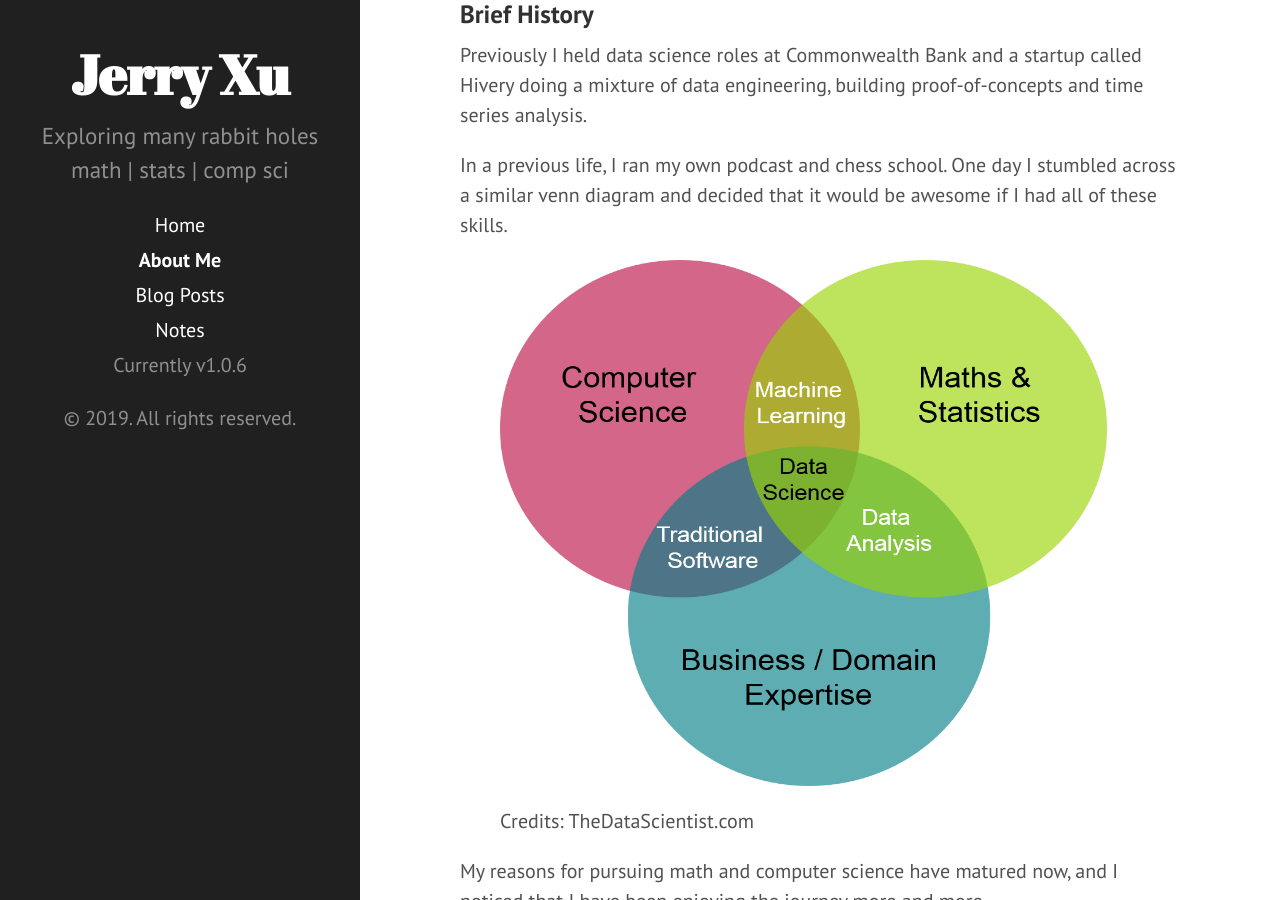
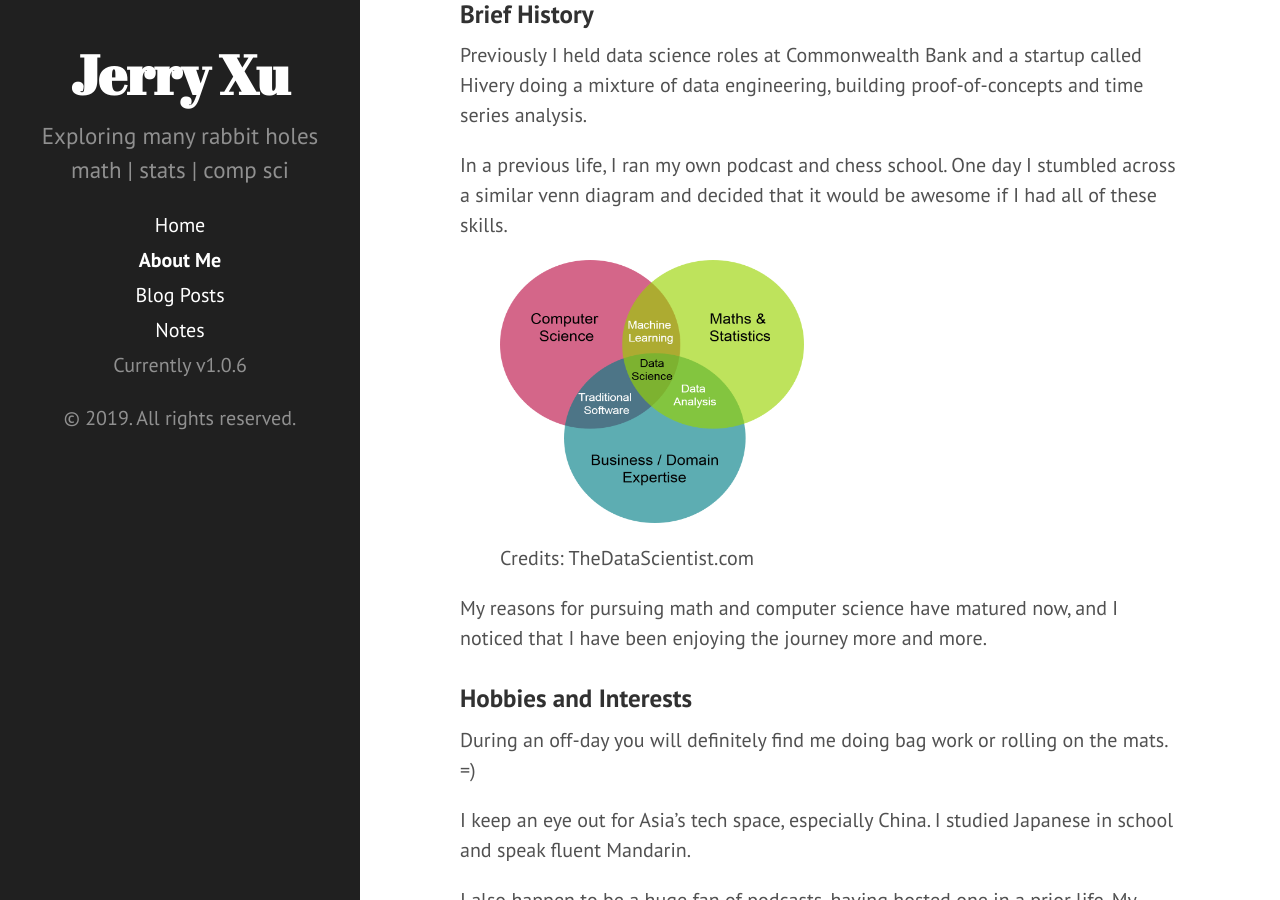
Before and after one commit to jerry-ye-xu/jerry-ye-xu.github.io, a Jekyll site: the page built from about.md, in a window 1280 px wide and 900 px high, scrolled down 1262 px. Built offline with Jekyll 4.4.1, drawn with Linux system fonts in a browser that asks for light colours.

Commit message:
edit about_me to resize image

```diff
--- a/about.md
+++ b/about.md
@@ -36,7 +36,7 @@ In a previous life, I ran my own podcast and chess school. One day I stumbled ac
 
 <p align="center">
     <figure>
-  <img src="/public/data_science_venn_diagram.png" width="607" height="526" alt="Profile Picture" align="center" style="position:relative;display:block;">
+  <img src="/public/data_science_venn_diagram.png" width="304" height="263" alt="Profile Picture" align="center" style="position:relative;display:block;">
   <figcaption>Credits: TheDataScientist.com</figcaption>
     </figure>
 </p>
```
